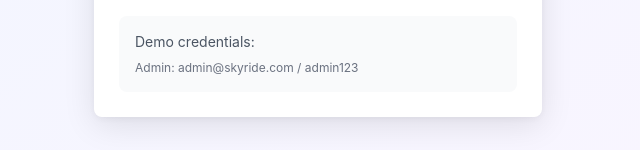
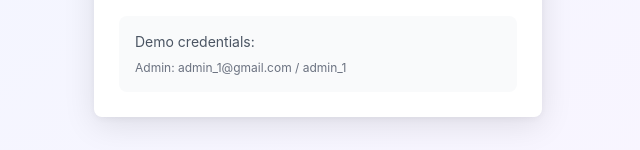
Before and after one commit to Naveennv19/Skyride-App, a React (Vite) app: page /login in a window 1280 px wide. Shown: the part 548-698 px from the top of the page, without its empty margins (322-962 px from the left). Built offline with nearby package versions, Linux system fonts and the light colour scheme.

Commit message:
Fix: Update admin credentials
Update the admin credentials in `AuthContext.tsx` and `AdminLogin.tsx` to email: `admin_1@gmail.com` and password: `admin_1`.

```diff
--- a/src/contexts/AuthContext.tsx
+++ b/src/contexts/AuthContext.tsx
@@ -63,11 +63,11 @@ export const AuthProvider: React.FC<AuthProviderProps> = ({ children }) => {
     }
 
     // Default admin user for demo
-    if (email === 'admin@skyride.com' && password === 'admin123') {
+    if (email === 'admin_1@gmail.com' && password === 'admin_1') {
       const adminUser = {
         id: 'admin-1',
         name: 'Admin User',
-        email: 'admin@skyride.com',
+        email: 'admin_1@gmail.com',
         phone: '+1234567890',
         role: 'admin' as const
       };
--- a/src/pages/AdminLogin.tsx
+++ b/src/pages/AdminLogin.tsx
@@ -22,7 +22,7 @@ const AdminLogin = () => {
 
     try {
       // Only allow admin login - check for admin credentials specifically
-      if (email === 'admin@skyride.com' && password === 'admin123') {
+      if (email === 'admin_1@gmail.com' && password === 'admin_1') {
         const success = await login(email, password);
         if (success) {
           toast({
@@ -122,7 +122,7 @@ const AdminLogin = () => {
 
             <div className="mt-4 p-4 bg-gray-800/50 rounded-lg border border-gray-700/50">
               <p className="text-sm text-gray-400 mb-2">Demo admin credentials:</p>
-              <p className="text-xs text-gray-500">admin@skyride.com / admin123</p>
+              <p className="text-xs text-gray-500">admin_1@gmail.com / admin_1</p>
             </div>
           </CardContent>
         </Card>
--- a/src/pages/Login.tsx
+++ b/src/pages/Login.tsx
@@ -110,7 +110,7 @@ const Login = () => {
 
             <div className="mt-4 p-4 bg-gray-50 rounded-lg">
               <p className="text-sm text-gray-600 mb-2">Demo credentials:</p>
-              <p className="text-xs text-gray-500">Admin: admin@skyride.com / admin123</p>
+              <p className="text-xs text-gray-500">Admin: admin_1@gmail.com / admin_1</p>
             </div>
           </CardContent>
         </Card>
```
